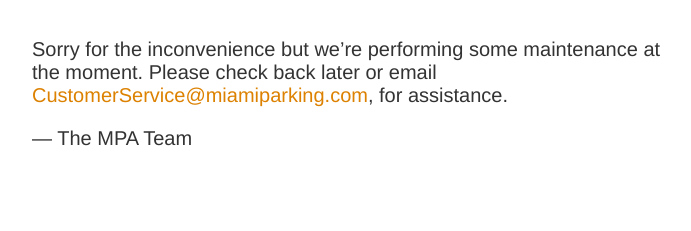
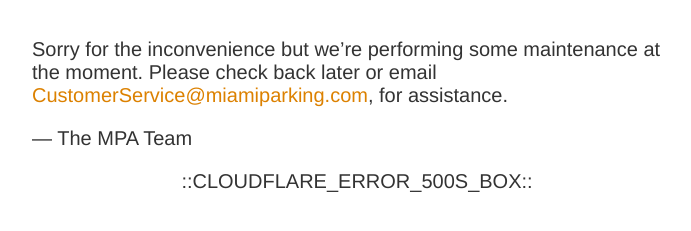
Before and after one commit to HenryEspinosa/WebsiteOffline, a plain HTML site: page index.html in a window 1280 px wide. Shown: the part 261-492 px from the top of the page, without its empty margins (283-974 px from the left). Drawn offline with Linux system fonts and the light colour scheme.

Commit message:
Update index.html

```diff
--- a/index.html
+++ b/index.html
@@ -19,3 +19,4 @@
         <p>&mdash; The MPA Team</p>
     </div>
 </article>
+::CLOUDFLARE_ERROR_500S_BOX::
```
